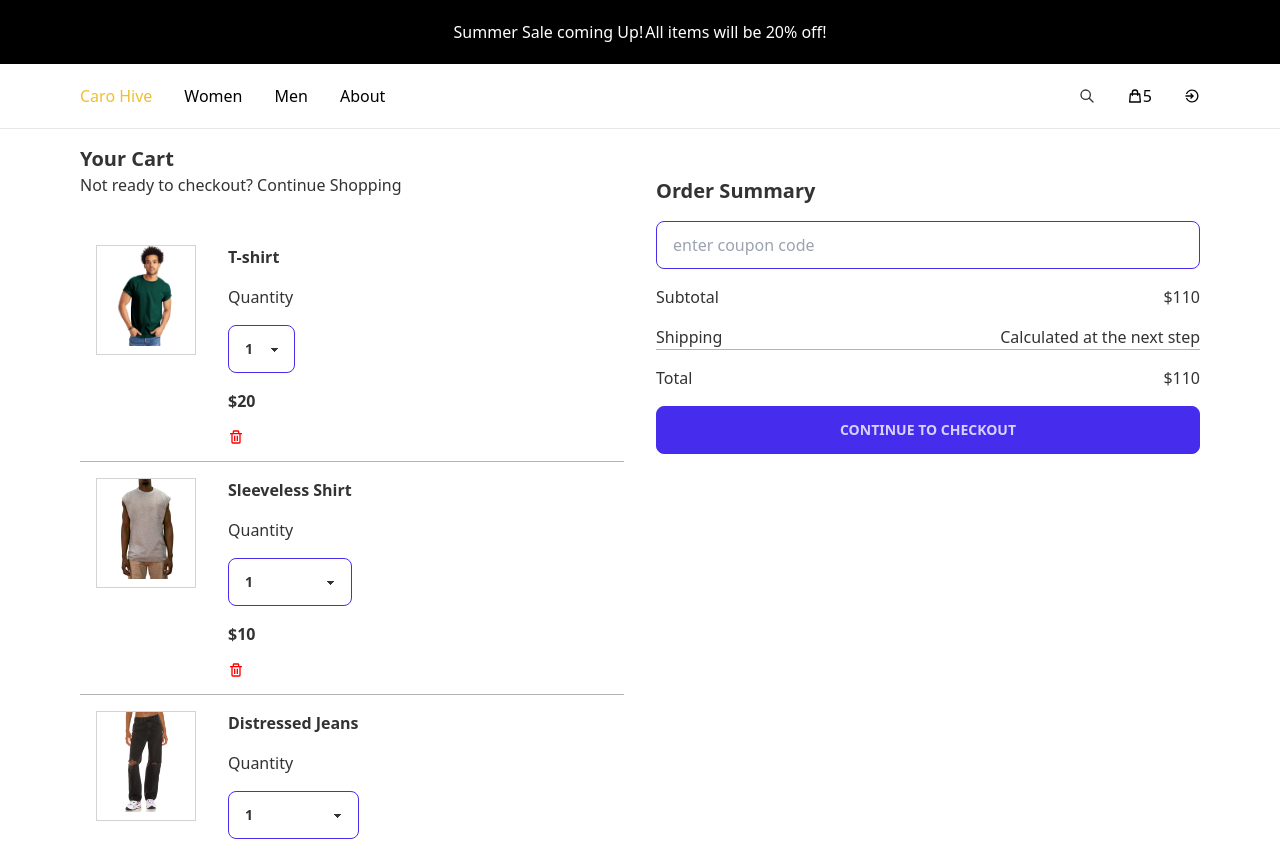
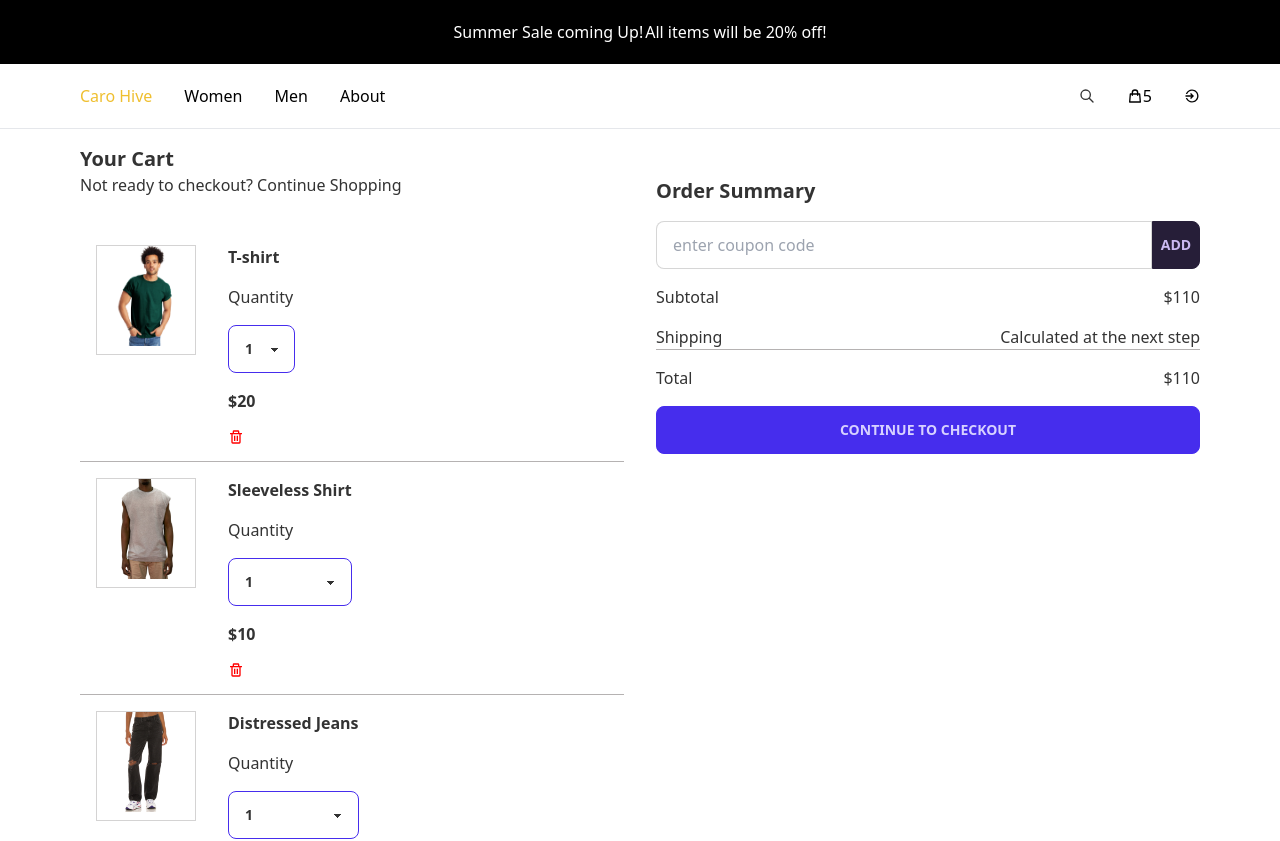
Before and after one commit to An-Be/CaroHive, a React (Create React App) app in the folder client/: page /cart in a window 1280 px wide. Shown: the top 841 px of the page. Built offline with nearby package versions, Linux system fonts and the light colour scheme.

Commit message:
added selector added coupon functionality

```diff
--- a/client/src/components/Cart/components/OrderSummary/OrderSummary.jsx
+++ b/client/src/components/Cart/components/OrderSummary/OrderSummary.jsx
@@ -1,14 +1,47 @@
-import React from 'react';
-import './OrderSummary.scss'
+import React, { useState } from "react";
+import { useDispatch, useSelector } from "react-redux";
+import { selectCartData } from "../../../../store/selectors";
+import { applyCoupon } from "../../../../store/slices/cart";
+import coupons from "../../../../coupons";
+import "./OrderSummary.scss";
 
-const OrderSummary = ({totalAmount}) => {
+const OrderSummary = ({ totalAmount }) => {
+  const dispatch = useDispatch();
+  const { couponUsed } = useSelector((state) => selectCartData(state));
+  const [coupon, setCoupon] = useState('');
+  const [couponError, setCouponError] = useState(null);
+
+  const handleCouponEntered = () => {
+    if (coupons[coupon] && couponUsed.length < 1 ){
+      setCouponError(null)
+      dispatch(applyCoupon({coupon}))
+    }
+    else if(coupons[coupon] && couponUsed == coupon){
+      setCouponError('You have already used that coupon')
+    }
+    else if(coupons[coupon] && couponUsed.length > 1){
+      setCouponError('A coupon has already been applied to to your cart')
+    }
+    else{
+      setCouponError('Not a valid coupon')
+    }
+  }
   return (
     <div className="OrderSummary">
       <span className="text-xl font-bold">Order Summary</span>
+      <div className="OrderSummary__coupon form-control">
+        <div className="input-group">
           <input
-      className="OrderSummary__coupon input input-secondary border"
+            type="text"
             placeholder="enter coupon code"
+            className="input input-bordered"
+            onChange={(e) => setCoupon(e.target.value)}
           />
+          <button className="btn btn-square" onClick={handleCouponEntered}>Add
+          </button>
+        </div>
+        <span className="OrderSummary__error">{couponError}</span>
+      </div>
       <div className="OrderSummary__subtotal">
         <span className="Cart__orderSummary__subtotal__title">Subtotal</span>
         <span className="Cart__orderSummary__subtotal__amount">
@@ -29,7 +62,7 @@ const OrderSummary = ({totalAmount}) => {
       </div>
       <button className="btn btn-secondary">Continue to checkout</button>
     </div>
-  )
-}
+  );
+};
 
-export default OrderSummary
+export default OrderSummary;
--- a/client/src/components/Cart/components/OrderSummary/OrderSummary.scss
+++ b/client/src/components/Cart/components/OrderSummary/OrderSummary.scss
@@ -3,6 +3,15 @@
     display: flex;
     flex-direction: column;
     gap: 1rem;
+    &__coupon{
+        .input{
+            width: 100%;
+        }
+    }
+    &__error{
+        color: red;
+        margin-left: 5px;
+    }
     &__subtotal, &__total, &__shipping{
         display: flex;
         justify-content: space-between;
--- a/client/src/components/Cart/components/Product/Product.jsx
+++ b/client/src/components/Cart/components/Product/Product.jsx
@@ -18,7 +18,7 @@ const Product = ({
       </div>
       <div className="Product__info">
         <span className="font-bold">{title}</span>
-        <label for="select-amount">Quantity</label>
+        <label htmlFor="select-amount">Quantity</label>
         <select
           id="select-amount"
           className="select select-secondary w-full max-w-xs"
--- a/client/src/components/Cart/index.js
+++ b/client/src/components/Cart/index.js
@@ -2,7 +2,11 @@ import React, { useEffect } from "react";
 import { useSelector, useDispatch } from "react-redux";
 import { getCardTotal } from "../../store/slices/cart";
 import "./Cart.scss";
-import { changeAmount, removeProduct, clearCart } from "../../store/slices/cart";
+import {
+  changeAmount,
+  removeProduct,
+  clearCart,
+} from "../../store/slices/cart";
 import { Link } from "react-router-dom";
 import Product from "./components/Product/Product";
 import OrderSummary from "./components/OrderSummary/OrderSummary";
@@ -24,12 +28,16 @@ export const Cart = () => {
     <div className="Cart">
       <div className="Cart__yourItems">
         <h1 className="Cart__yourItems__header text-xl font-bold">Your Cart</h1>
-        {/* <Link className="Cart__yourItems__notReady link link-hover" to="/shop">
+        {products.length > 0 ? (
+          <>
+            {" "}
+            <Link
+              className="Cart__yourItems__notReady link link-hover"
+              to="/shop"
+            >
               Not ready to checkout? Continue Shopping
-        </Link> */}
-        {products.length > 0 ? <>        <Link className="Cart__yourItems__notReady link link-hover" to="/shop">
-          Not ready to checkout? Continue Shopping
-        </Link><div className="Cart__yourItems__products">
+            </Link>
+            <div className="Cart__yourItems__products">
               {products.map((product, index) => (
                 <Product
                   key={index}
@@ -42,8 +50,19 @@ export const Cart = () => {
                   price={product.price}
                 />
               ))}
-          <button onClick={() => dispatch(clearCart())} className="btn btn-primary self-center Cart__yourItems__products__clear">Clear Cart</button>
-        </div></>: <Link className="link link-hover" to='/shop'>There is nothing in your cart! Head to our Shop page</Link>}
+              <button
+                onClick={() => dispatch(clearCart())}
+                className="btn btn-primary self-center Cart__yourItems__products__clear"
+              >
+                Clear Cart
+              </button>
+            </div>
+          </>
+        ) : (
+          <Link className="link link-hover" to="/shop">
+            There is nothing in your cart! Head to our Shop page
+          </Link>
+        )}
       </div>
       <OrderSummary totalAmount={totalAmount} />
     </div>
--- /dev/null
+++ b/client/src/coupons.js
@@ -0,0 +1,5 @@
+export default {
+  SUMMER50OFF: 0.5,
+  FALL30OFF: 0.3,
+  SPECIALOFF: 0.2,
+};
--- /dev/null
+++ b/client/src/store/selectors.js
@@ -0,0 +1,3 @@
+export const selectCartData = (state) => {
+    return state.cart;
+  };
--- a/client/src/store/slices/cart.js
+++ b/client/src/store/slices/cart.js
@@ -1,46 +1,66 @@
 import { createSlice } from "@reduxjs/toolkit";
 import products from "../../products";
+import coupons from "../../coupons";
 
 const initialState = {
   products: products,
   totalAmount: 0,
-    totalCount: 0
-}
+  totalCount: 0,
+  couponUsed: ''
+};
 
 export const cartSlice = createSlice({
-    name: 'cart',
+  name: "cart",
   initialState,
-    reducers:{
-        getCardTotal : (state) => {
-            const { totalAmount, totalCount } = state.products.reduce((cartTotal, cartItem) => {
-                const {price, amount } = cartItem;
+  reducers: {
+    getCardTotal: (state) => {
+      const { totalAmount, totalCount } = state.products.reduce(
+        (cartTotal, cartItem) => {
+          const { price, amount } = cartItem;
           const itemTotal = price * amount;
           cartTotal.totalAmount += itemTotal;
           cartTotal.totalCount += amount;
           return cartTotal;
-            },{totalAmount: 0, totalCount: 0}
+        },
+        { totalAmount: 0, totalCount: 0 }
       );
       state.totalAmount = parseInt(totalAmount.toFixed(2));
       state.totalCount = totalCount;
     },
     changeAmount: (state, action) => {
       state.products = state.products.map((product) => {
-                if(product.id === action.payload.id){
-                   return {...product, amount: Number(action.payload.value)}
+        if (product.id === action.payload.id) {
+          return { ...product, amount: Number(action.payload.value) };
         }
         return product;
       });
     },
     removeProduct: (state, action) => {
       state.products = state.products.filter((product) => {
-                return product.id !== action.payload.id
-            })
+        return product.id !== action.payload.id;
+      });
     },
     clearCart: (state) => {
-            state.products = []
+      state.products = [];
+    },
+    applyCoupon: (state, action) => {
+      if(state.couponUsed !== action.payload.coupon){
+        Object.keys(coupons).map((coupon) => {
+            if (coupon == action.payload.coupon) {
+                state.couponUsed = action.payload.coupon
+              return (state.totalAmount *= coupons[coupon]);
             }
+          });
       }
-})
+    },
+  },
+});
 
-export const { getCardTotal, changeAmount, removeProduct, clearCart } = cartSlice.actions;
+export const {
+  getCardTotal,
+  changeAmount,
+  removeProduct,
+  clearCart,
+  applyCoupon,
+} = cartSlice.actions;
 export default cartSlice.reducer;
```
Lines whose indentation alone changed are shown as unchanged.
